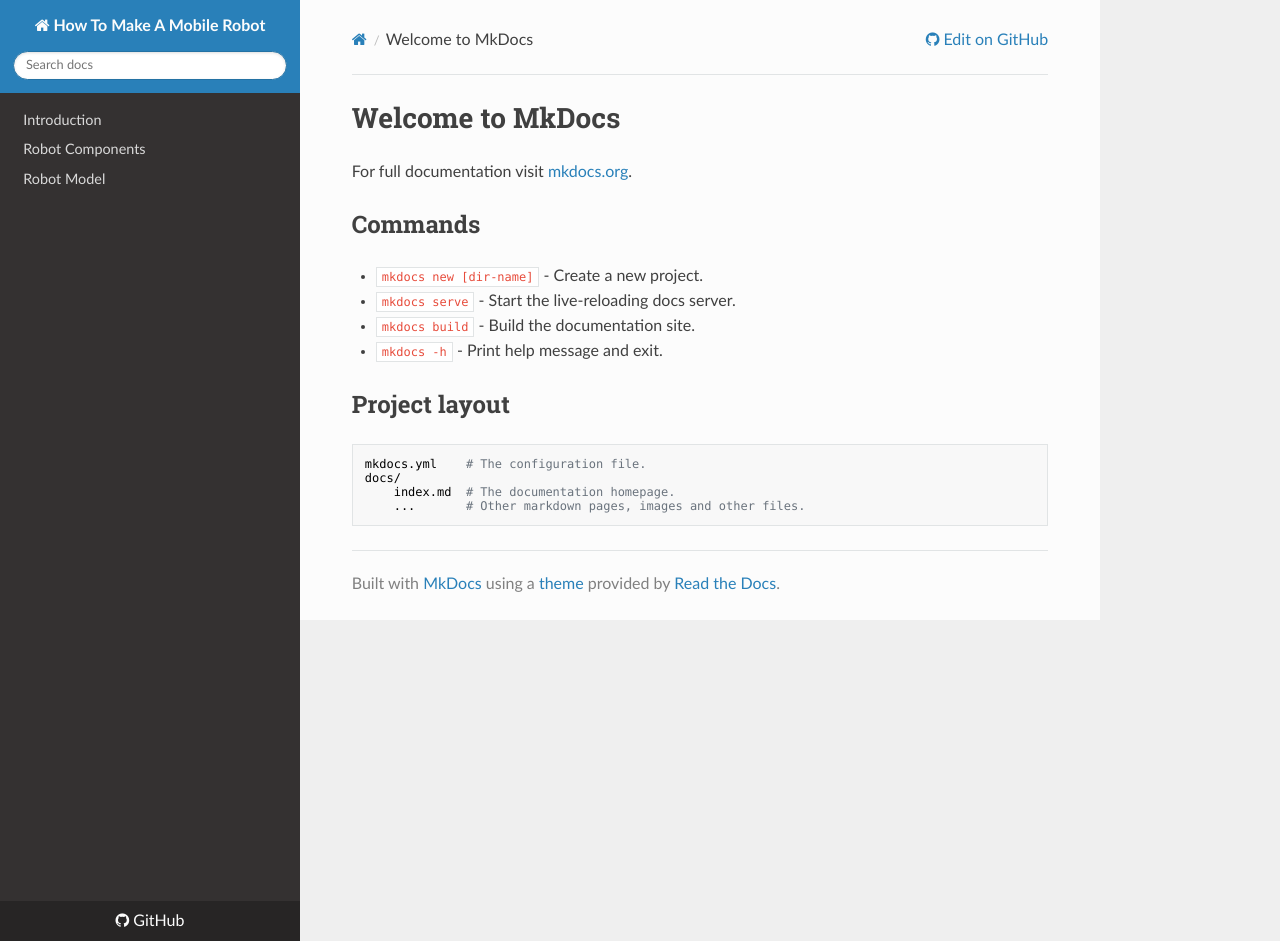
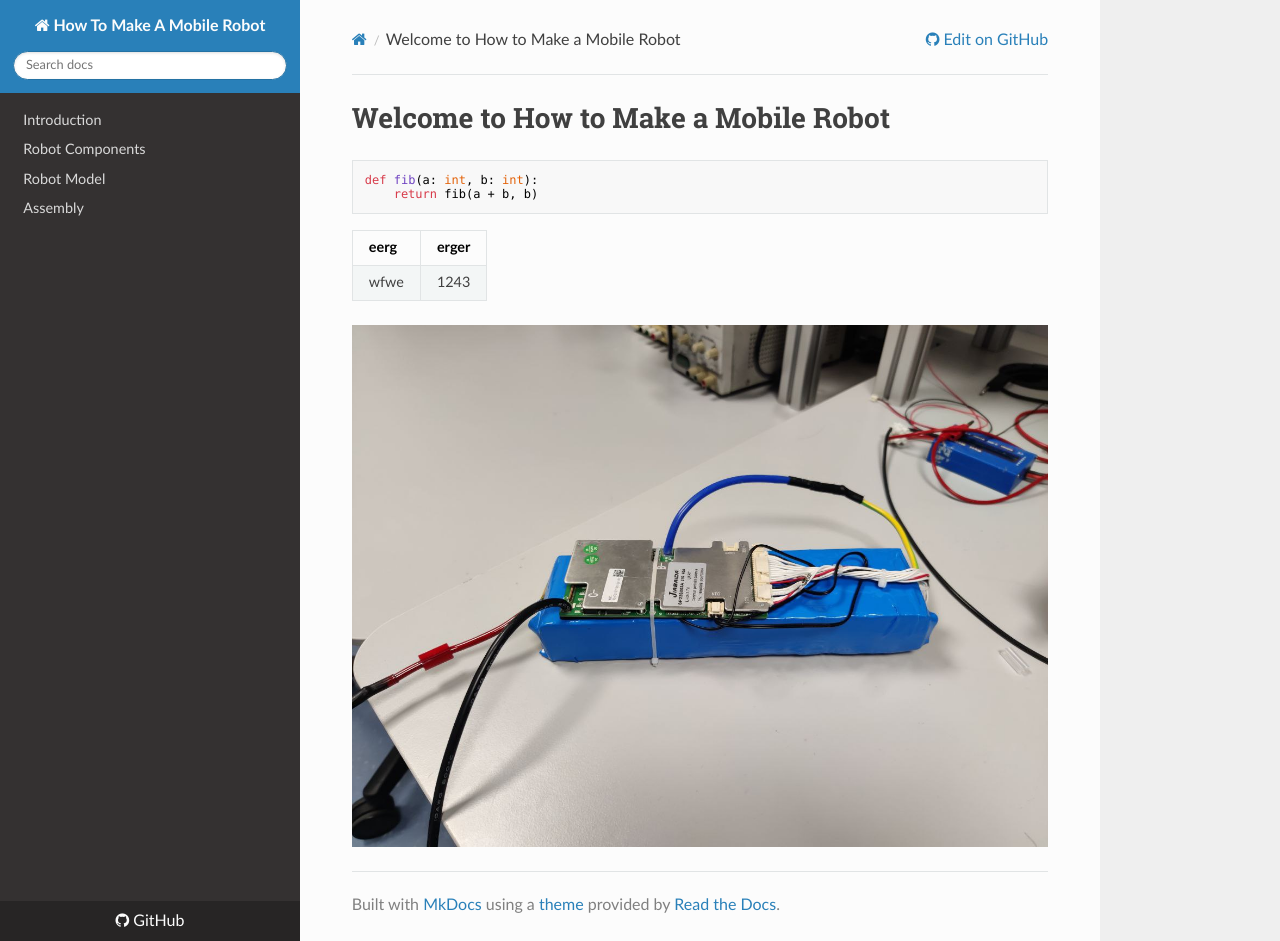
Before and after one commit to beumer-robot/How-to-make-a-mobile-robot, an MkDocs documentation site: the page built from docs/index.md, in a window 1280 px wide and 941 px high. Built offline with MkDocs 1.6.1, drawn with Linux system fonts in a browser that asks for light colours; nearby versions of some CDN libraries.

Commit message:
feat(ass): moved assembly docs to it

````diff
--- a/docs/index.md
+++ b/docs/index.md
@@ -1,17 +1,12 @@
-# Welcome to MkDocs
+# Welcome to How to Make a Mobile Robot
 
-For full documentation visit [mkdocs.org](https://www.mkdocs.org).
+```python
+def fib(a: int, b: int):
+    return fib(a + b, b)
+```
 
-## Commands
+| eerg | erger |
+| ---- | ----- |
+| wfwe | 1243  |
 
-* `mkdocs new [dir-name]` - Create a new project.
-* `mkdocs serve` - Start the live-reloading docs server.
-* `mkdocs build` - Build the documentation site.
-* `mkdocs -h` - Print help message and exit.
-
-## Project layout
-
-    mkdocs.yml    # The configuration file.
-    docs/
-        index.md  # The documentation homepage.
-        ...       # Other markdown pages, images and other files.
+![Battery](/img/battery1.jpg)
--- a/mkdocs.yml
+++ b/mkdocs.yml
@@ -16,4 +16,5 @@
 nav:
   - Introduction: "introduction.md"
   - Robot Components: "robot-components/introduction-to-robot-components.md"
-  - Robot Model: "robot-model/README.md"
+  - Robot Model: "robot-model/robot-model.md"
+  - Assembly: "assembly/assembly-steps.md"
````
Also changed, not shown: docs/assembly/assembly-steps.md (added, +8 -0 lines), docs/introduction.md (+0 -8 lines), docs/img/battery1.jpg (added), docs/robot-model/robot-model.md (renamed from docs/robot-model/README.md).
